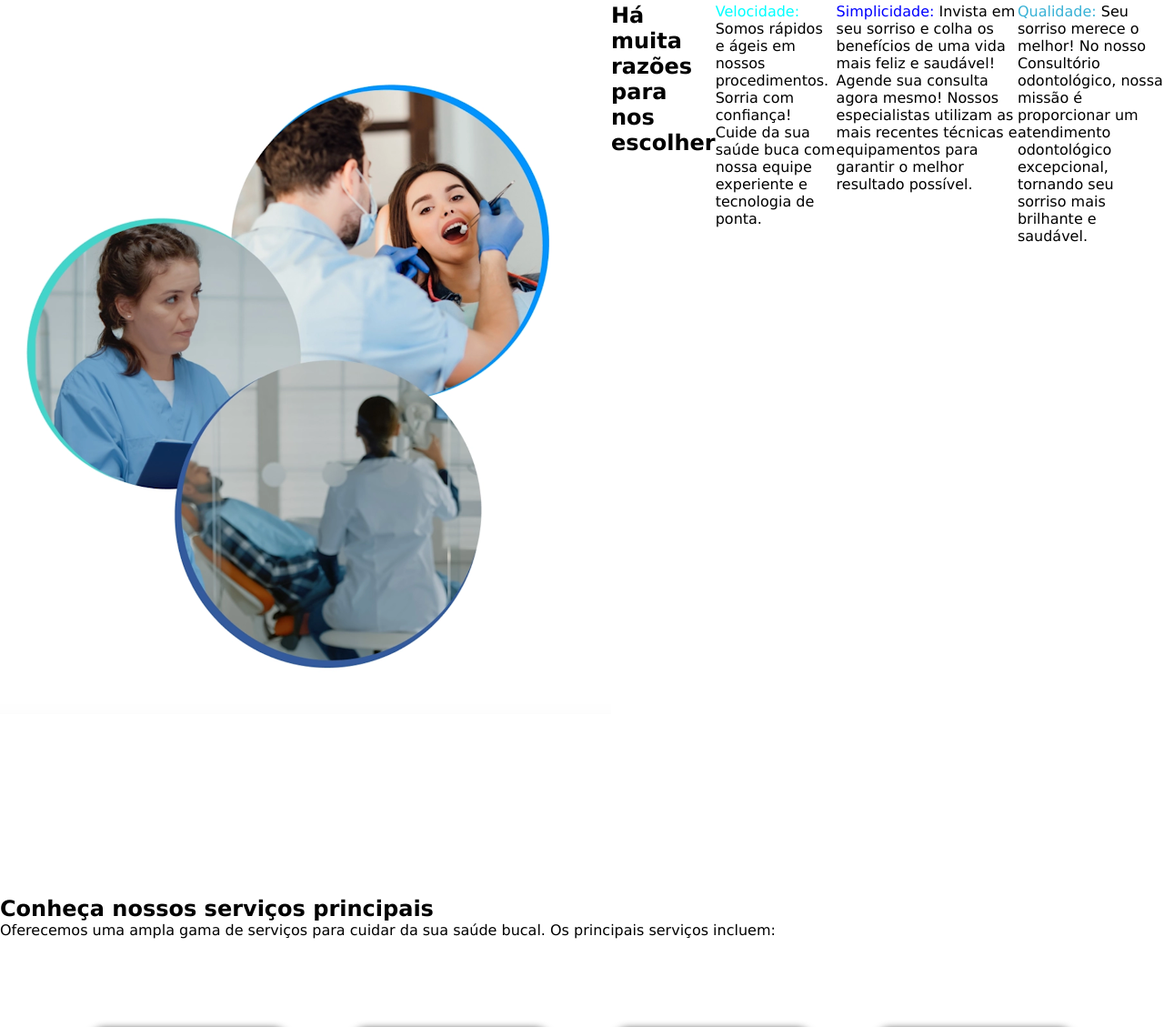
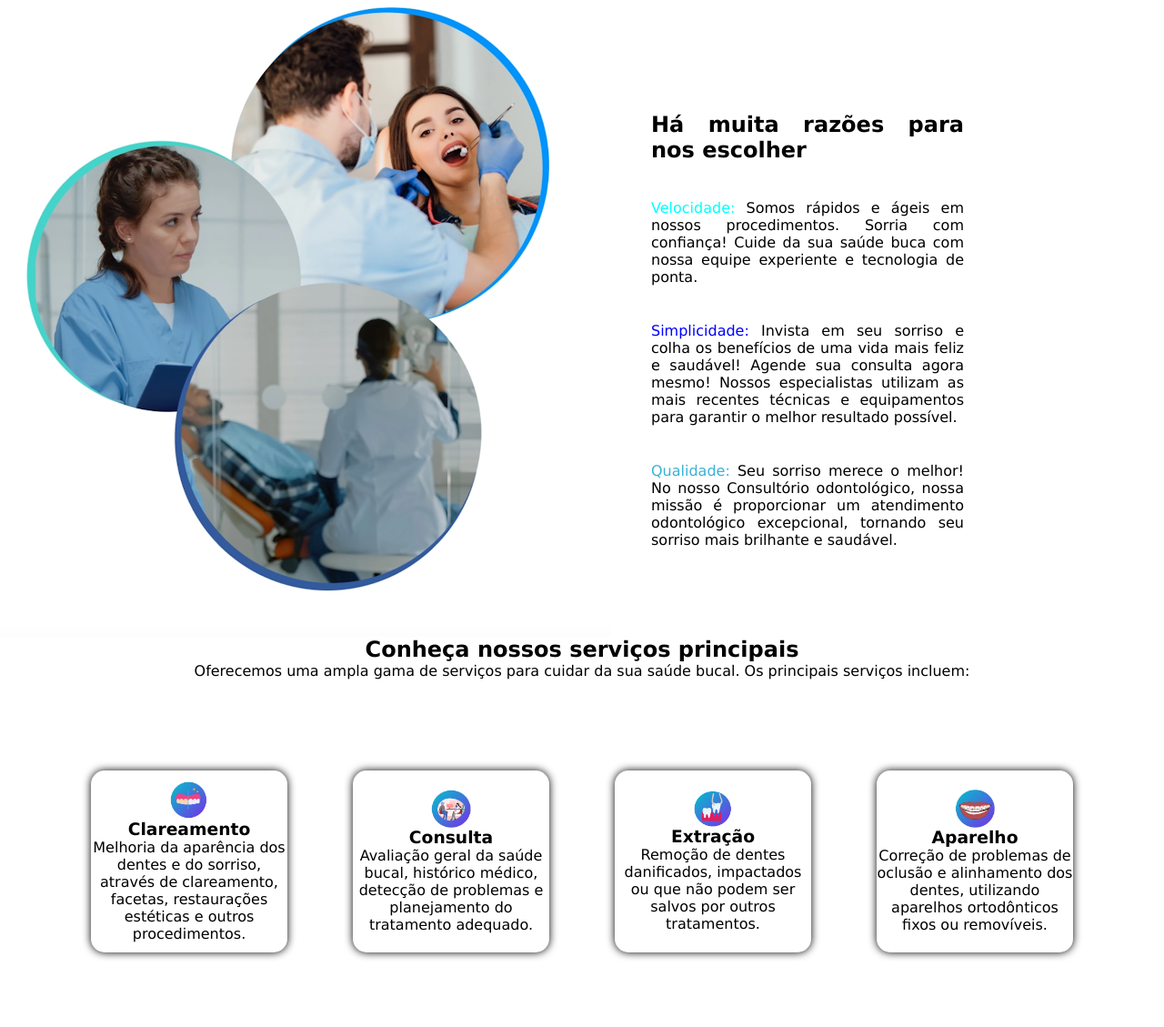
Before and after one commit to Pedro-Teodorio/dentaLab, a plain HTML site: page index.html in a window 1280 px wide. Shown: the part 765-1894 px from the top of the page at 91% size. Drawn offline with Linux system fonts and the light colour scheme.

Commit message:
Finalizado até a parte 3, faltam as partes 4 e 5

```diff
--- a/css/style.css
+++ b/css/style.css
@@ -69,12 +69,16 @@
   justify-content: space-between;
 }
 .card-1{
+  display: flex;
+  flex-direction: column;
   background-color: #FFF;
   border-radius: 15px;
   width: 20%;
   height: 200px;
-  align-content: center;
+  align-items: center;
+  justify-content: center;
   box-shadow: 0px 0px 10px #000;
+  text-align: center;
 }
 .card-1:nth-child(1){
   border-top: 4px solid #0d6efd;
@@ -85,14 +89,31 @@
 .card-1:nth-child(3){
   border-top: 4px solid #0d6efd;
 }
-.img{
-  max-width: 100%;
+.cards img{
+  max-width: 20%;
   height: auto;
   align-content: center;
 }
 .reason-for-choice{
   display: flex;
-  margin-top: 200px;
+  justify-content: space-between;
+}
+.img-reason-for-choice{
+  display: flex;
+  margin-top: 115px;
+  max-width: 35%;
+  height: auto;
+}
+.text-reason-for-choice{
+  text-align: justify;
+  justify-content: center;
+  margin-top: 300px;
+  margin-right: 200px;
+  max-width: 30%;
+  justify-content: space-between;
+}
+.reason{
+  padding: 20px;
 }
 .velocity{
   color: aqua;
@@ -107,7 +128,7 @@
   font-style: bold;
 }
 .services{
-  margin-top: 200px;
+  text-align: center;
 }
 .cards2{
   display: flex;
@@ -115,6 +136,11 @@
   justify-content: space-between;
 }
 .card-2{
+  display: flex;
+  flex-direction: column;
+  align-items: center;
+  justify-content: center;
+  text-align: center;
   background-color: #FFF;
   border-radius: 15px;
   width: 20%;
@@ -122,3 +148,8 @@
   align-content: center;
   box-shadow: 0px 0px 10px #000;
 }
+.cards2 img{
+  max-width: 20%;
+  height: auto;
+  align-content: center;
+}
--- a/index.html
+++ b/index.html
@@ -59,22 +59,26 @@
         </div>
     </section>
     <section class="reason-for-choice">
-      <img class="img-service" src="img/servicos.png" alt="serviços">
-      <h2>Há muita razões para nos escolher</h2>
-      <p>
+      <div class="img-reason-for-choice">
+        <img class="img-service" src="img/servicos.png" alt="serviços">
+      </div>
+      <div class="text-reason-for-choice">
+        <h2 class="reason">Há muita razões para nos escolher</h2>
+      <p class="reason">
         <span class="velocity">Velocidade:</span> Somos rápidos e ágeis em nossos procedimentos.
         Sorria com confiança! Cuide da sua saúde buca com nossa equipe experiente e tecnologia de ponta.
       </p>
-      <p>
+      <p class="reason">
         <span class="simplicity">Simplicidade:</span> Invista em seu sorriso e colha os benefícios de uma vida mais feliz e saudável!
         Agende sua consulta agora mesmo!
         Nossos especialistas utilizam as mais recentes técnicas e equipamentos para garantir o melhor resultado possível.
       </p>
-      <p>
+      <p class="reason">
         <span class="quality">Qualidade:</span> Seu sorriso merece o melhor!
         No nosso Consultório odontológico, nossa missão é proporcionar um atendimento odontológico excepcional,
         tornando seu sorriso mais brilhante e saudável.
       </p>
+      </div>
     </section>
     <section class="services">
       <h2>Conheça nossos serviços principais</h2>
```
